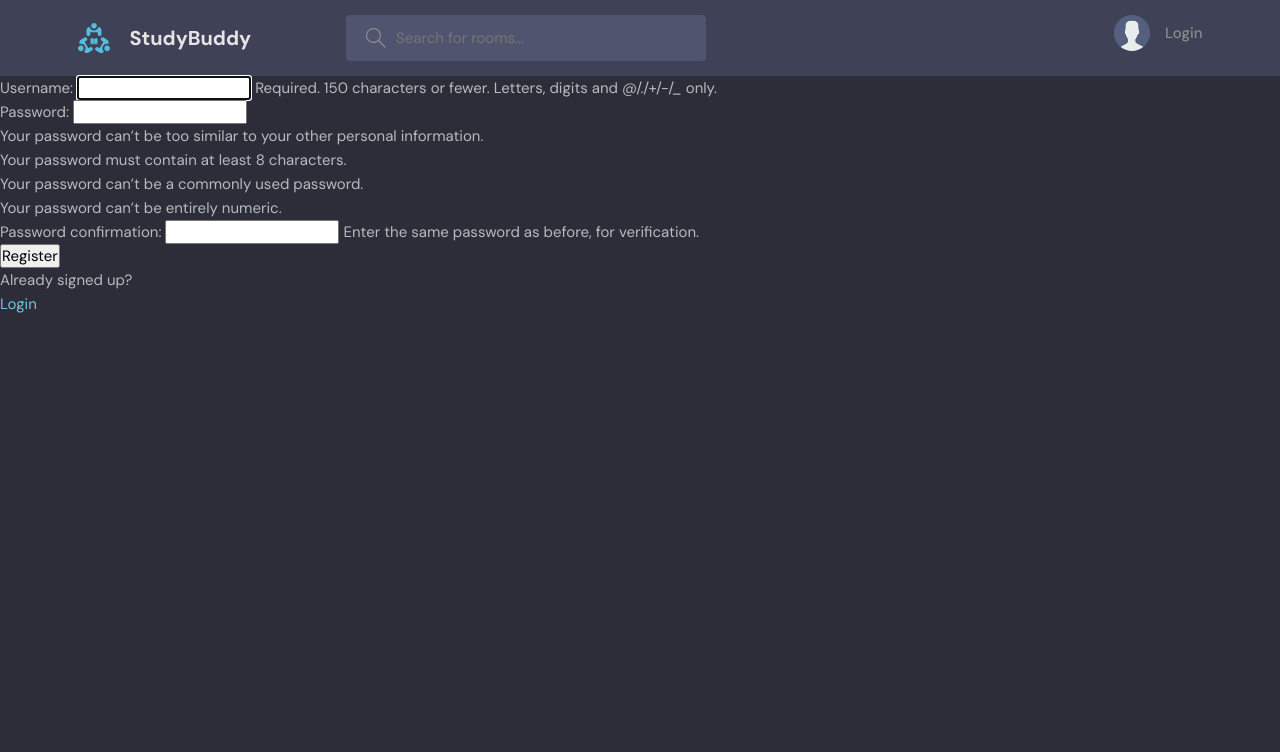
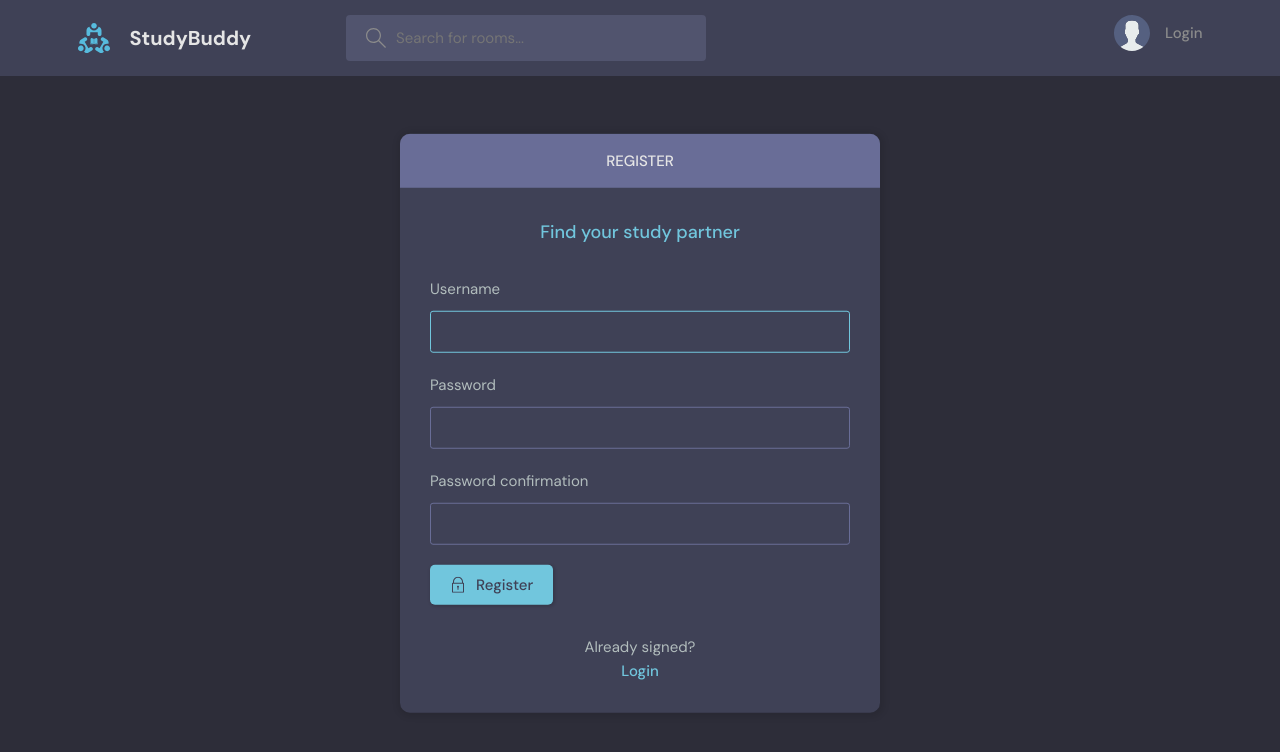
Before and after one commit to topzz100/studybud_python, a Django app: page /register/ in a window 1280 px wide. Shown: the top 752 px of the page. Run offline with Django 4.2, Linux system fonts and the light colour scheme.

Commit message:
feat: Login and Register

```diff
--- a/base/templates/base/login_register.html
+++ b/base/templates/base/login_register.html
@@ -1,37 +1,111 @@
 {% extends 'main.html' %}
 
-{% block content %}
-{% if page == "login" %}
-<div>
-    <form method="POST" action="">
-        {% csrf_token %}
-        <label for="">Username:</label>
-        <input type="username" name="username" placeholder="Enter Username">
+   {% block content %}
+    <main class="auth layout">
+      {% if page == "login" %}
+      <div class="container">
+        <div class="layout__box">
+          <div class="layout__boxHeader">
+            <div class="layout__boxTitle">
+              <h3>Login</h3>
+            </div>
+          </div>
+          <div class="layout__body">
+            <h2 class="auth__tagline">Find your study partner</h2>
 
-        <label for="">Password:</label>
-        <input type="password" name="password" placeholder="Enter Password">
+            <form class="form" method="POST" action="">
+              {% csrf_token %}
+              <div class="form__group form__group">
+                <label for="room_name">Username</label>
+                <input id="username" name="username" type="text" placeholder="e.g. dennis_ivy" />
+              </div>
+              <div class="form__group">
+                <label for="password">Password</label>
+                <input
+                  id="password"
+                  name="password"
+                  type="password"
+                  placeholder="&bull;&bull;&bull;&bull;&bull;&bull;&bull;&bull;"
+                />
+              </div>
 
-        <input type="submit" value="Login">
-    </form>
-    <p>Haven't signed up yet?</p>
-    <a href="{% url 'register' %}">Sign up</a>
-</div>
-{%else%}
-<div>
-    <form method="POST" action="">
-        {% csrf_token %}
-        <!-- <label for="">Username:</label>
-        <input type="username" name="username" placeholder="Enter Username">
+              <button class="btn btn--main" type="submit">
+                <svg
+                  version="1.1"
+                  xmlns="http://www.w3.org/2000/svg"
+                  width="32"
+                  height="32"
+                  viewBox="0 0 32 32"
+                >
+                  <title>lock</title>
+                  <path
+                    d="M27 12h-1v-2c0-5.514-4.486-10-10-10s-10 4.486-10 10v2h-1c-0.553 0-1 0.447-1 1v18c0 0.553 0.447 1 1 1h22c0.553 0 1-0.447 1-1v-18c0-0.553-0.447-1-1-1zM8 10c0-4.411 3.589-8 8-8s8 3.589 8 8v2h-16v-2zM26 30h-20v-16h20v16z"
+                  ></path>
+                  <path
+                    d="M15 21.694v4.306h2v-4.306c0.587-0.348 1-0.961 1-1.694 0-1.105-0.895-2-2-2s-2 0.895-2 2c0 0.732 0.413 1.345 1 1.694z"
+                  ></path>
+                </svg>
 
-        <label for="">Password:</label>
-        <input type="password" name="password" placeholder="Enter Password"> -->
-        {{form.as_p}}
-        <input type="submit" value="Register">
-    </form>
-    <p>Already signed up?</p>
-    <a href="{% url 'login' %}">Login</a>
-</div>
+                Login
+              </button>
+            </form>
 
-{% endif %}
+            <div class="auth__action">
+              <p>Haven't signed up yet?</p>
+              <a href="{% url 'register' %}" class="btn btn--link">Sign Up</a>
+            </div>
+          </div>
+        </div>
+      </div>
+      {% else %}
 
-{% endblock content %}
+      <div class="container">
+        <div class="layout__box">
+          <div class="layout__boxHeader">
+            <div class="layout__boxTitle">
+              <h3>Register</h3>
+            </div>
+          </div>
+          <div class="layout__body">
+            <h2 class="auth__tagline">Find your study partner</h2>
+
+            <form class="form" method="POST" action="">
+              {% csrf_token %}
+              {% for field in form %}
+              <div class="form__group form__group">
+                <label for="room_name">{{field.label}}</label>
+               {{field}}
+              </div>
+             {% endfor %}
+
+              <button class="btn btn--main" type="submit">
+                <svg
+                  version="1.1"
+                  xmlns="http://www.w3.org/2000/svg"
+                  width="32"
+                  height="32"
+                  viewBox="0 0 32 32"
+                >
+                  <title>lock</title>
+                  <path
+                    d="M27 12h-1v-2c0-5.514-4.486-10-10-10s-10 4.486-10 10v2h-1c-0.553 0-1 0.447-1 1v18c0 0.553 0.447 1 1 1h22c0.553 0 1-0.447 1-1v-18c0-0.553-0.447-1-1-1zM8 10c0-4.411 3.589-8 8-8s8 3.589 8 8v2h-16v-2zM26 30h-20v-16h20v16z"
+                  ></path>
+                  <path
+                    d="M15 21.694v4.306h2v-4.306c0.587-0.348 1-0.961 1-1.694 0-1.105-0.895-2-2-2s-2 0.895-2 2c0 0.732 0.413 1.345 1 1.694z"
+                  ></path>
+                </svg>
+
+                Register
+              </button>
+            </form>
+
+            <div class="auth__action">
+              <p>Already signed?</p>
+              <a href="{% url 'login' %}" class="btn btn--link">Login</a>
+            </div>
+          </div>
+        </div>
+      </div>
+      {% endif %}
+    </main>
+    {% endblock content %}
--- a/base/templates/base/room.html
+++ b/base/templates/base/room.html
@@ -118,7 +118,10 @@
             </div>
           </div>
           <div class="room__message">
-            <form action="#"><input name="" placeholder="Write your message here..." /></form>
+            <form action="" method="POST">
+              {% csrf_token %}
+              <input name="body" placeholder="Write your message here..." />
+            </form>
           </div>
         </div>
         <!-- Room End -->
--- a/base/views.py
+++ b/base/views.py
@@ -7,7 +7,7 @@ from django.contrib.auth import authenticate, login, logout
 from django.contrib.auth.models import User
 from django.contrib.auth.forms import UserCreationForm
 from .models import Room, Topic, Message
-from .forms import RoomForm
+from .forms import RoomForm, UserForm
 from django.http import HttpResponse
 
 # from django.http import HttpResponse
@@ -200,4 +200,13 @@ def deleteMessage(request, pk):
 
 @login_required(login_url='/login')
 def updateUser(request):
-    return render(request, 'base/update-user.html')
+    user = request.user
+    form = UserForm(instance=user)
+
+    if request.method == "POST":
+        form = UserForm(request.POST, instance=user)
+        if form.is_valid():
+            form.save()
+            return redirect('user-profile', pk=user.id)
+
+    return render(request, 'base/update-user.html', {'form': form})
```
Also changed, not shown: base/forms.py (+9 -1 lines), base/templates/base/delete.html (+34 -8 lines), base/templates/base/delete_old.html (added, +12 -0 lines), base/templates/base/login_register-old.html (added, +37 -0 lines), base/templates/base/update-user.html (+7 -17 lines), db.sqlite3.
